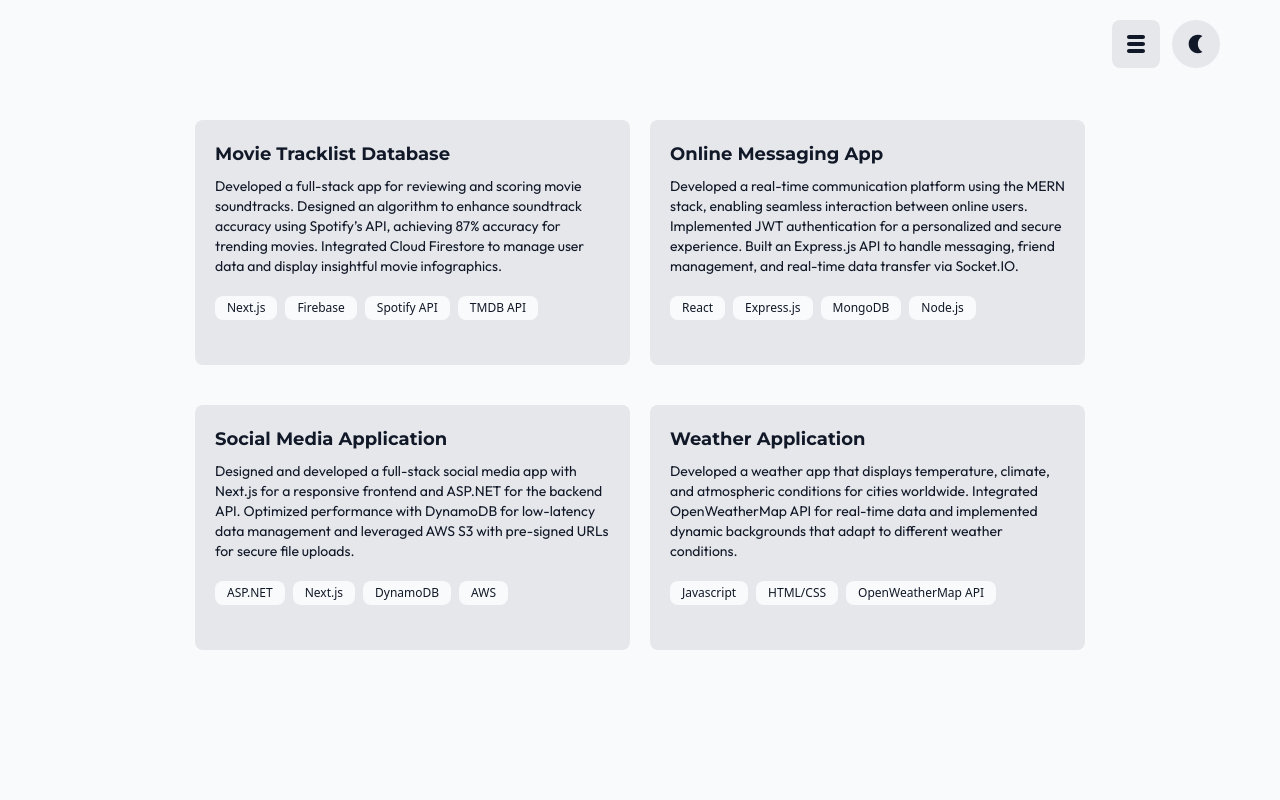
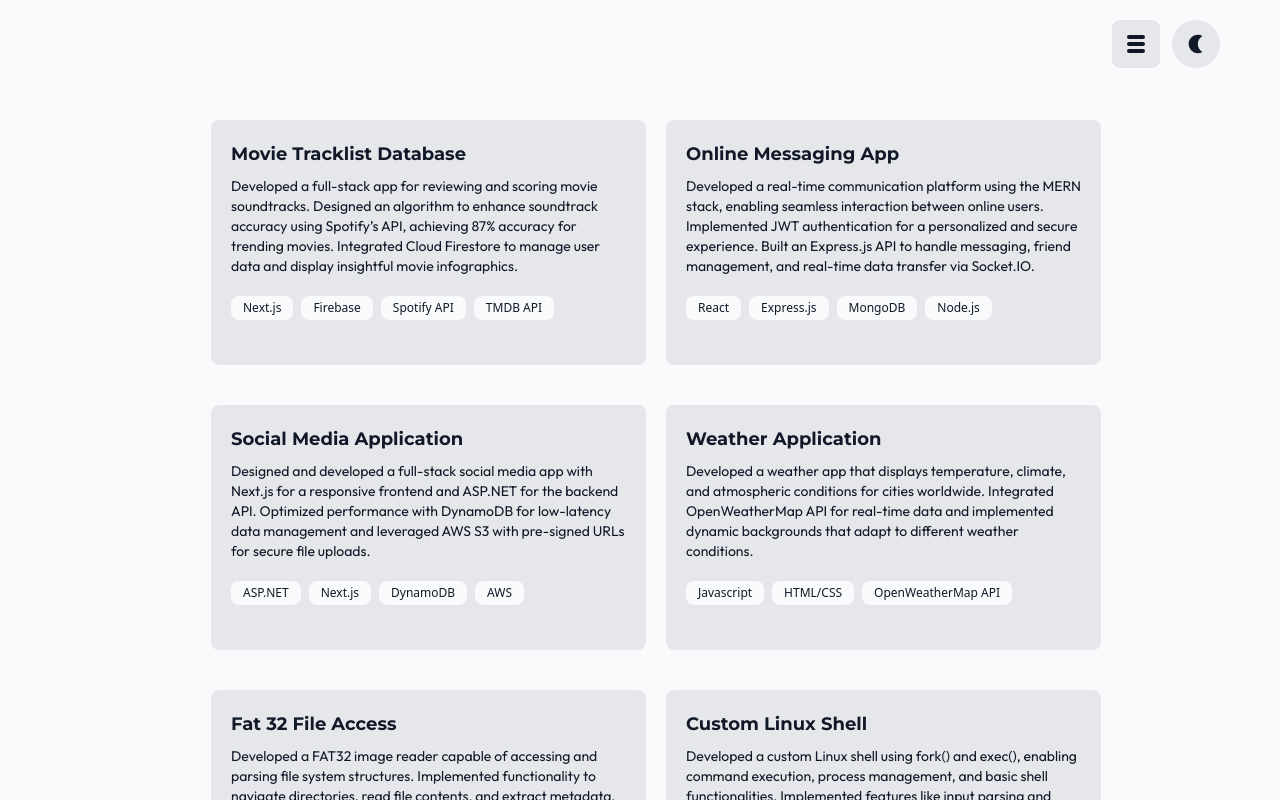
Before and after one commit to hquino1/hquino1.github.io, a React (Vite) app: page /projects in a window 1280 px wide. Built offline with nearby package versions, Linux system fonts and the light colour scheme.

Commit message:
minor styling changes

```diff
--- a/index.html
+++ b/index.html
@@ -2,7 +2,7 @@
 <html lang="en" >
   <head>
     <meta charset="UTF-8" />
-    <link rel="icon" type="image/svg+xml" href="/vite.svg" />
+    <link rel="icon" type="image/png" sizes="128x128" href="/public/hq_logo (Edited)-Picsart-BackgroundRemover.png" />
     <link rel="preconnect" href="https://fonts.googleapis.com">
     <link rel="preconnect" href="https://fonts.gstatic.com" crossorigin>
     <link href="https://fonts.googleapis.com/css2?family=Outfit:wght@100..900&display=swap" rel="stylesheet">
@@ -10,7 +10,7 @@
     <link rel="preconnect" href="https://fonts.gstatic.com" crossorigin>
     <link href="https://fonts.googleapis.com/css2?family=Montserrat:ital,wght@0,100..900;1,100..900&family=Outfit:wght@100..900&display=swap" rel="stylesheet">
     <meta name="viewport" content="width=device-width, initial-scale=1.0" />
-    <title>Vite + React</title>
+    <title>Hector Quinones</title>
   </head>
   <body>
     <div id="root"></div>
--- a/src/App.jsx
+++ b/src/App.jsx
@@ -46,7 +46,7 @@ function App() {
       {showNavbar && <div className='fixed h-full w-full bg-black/50 z-40'></div>}
       {showNavbar && <LimitedNavigation></LimitedNavigation>}
       <Navigation />
-      <div class="flex-1 sm:px-8 overflow-y-auto bg-[#F9FAFB] dark:bg-[#0F172A]">
+      <div class="flex-1 sm:pl-8 overflow-y-auto bg-[#F9FAFB] dark:bg-[#0F172A]">
         <Routes>
           <Route path='/' element={<About />} />
           <Route path='/projects' element={<Projects />} />
--- a/src/components/LimitedNavigation.jsx
+++ b/src/components/LimitedNavigation.jsx
@@ -15,7 +15,7 @@ const LimitedNavigation = () => {
 
     <>
       {/* Desktop navigation */}
-      <nav className="dark:bg-[#1E293B] bg-[#E5E7EB] h-full w-72 p-7 font-[Outfit] z-50 fixed">
+      <nav className="dark:bg-[#1E293B] bg-[#E5E7EB] h-full w-65 p-7 font-[Outfit] z-50 fixed">
         <NavigationItem name={"About"} Icon={IoPerson} to={"/"}/>
         <NavigationItem name={"Projects"} Icon={AiFillCode} to={"/projects"}/>
         <NavigationItem name={"Skills"} Icon={AiFillRocket} to={"/skills"}/>
@@ -23,9 +23,9 @@ const LimitedNavigation = () => {
         <hr className="border-t border-gray-300 dark:border-gray-700 mx-7 mb-5" />
         <h1 className=' mb-5 text-lg text-[#111827] dark:text-[#F1F5F9]'>Social Links</h1>
 
-        <LinkItem name={"Github"} Icon={FaGithub}/>
-        <LinkItem name={"LinkedIn"} Icon={FaLinkedin}/>
-        <LinkItem name={"Resume"} Icon={IoIosPaper}/>
+        <LinkItem name={"Github"} Icon={FaGithub} link={"https://github.com/hquino1"}/>
+        <LinkItem name={"LinkedIn"} Icon={FaLinkedin} link={"https://linkedin.com/in/hectorquino"}/>
+        <LinkItem name={"Resume"} Icon={IoIosPaper} link={"https://github.com/hquino1/portfolio-content/blob/main/Hector_Quinones_Resume.pdf"}/>
       </nav>
 
     </>
--- a/src/pages/Projects.jsx
+++ b/src/pages/Projects.jsx
@@ -7,6 +7,10 @@ function Projects() {
         { title: 'Online Messaging App', tags: ['React', 'Express.js', 'MongoDB', 'Node.js'], info: "Developed a real-time communication platform using the MERN stack, enabling seamless interaction between online users. Implemented JWT authentication for a personalized and secure experience. Built an Express.js API to handle messaging, friend management, and real-time data transfer via Socket.IO."},
         { title: 'Social Media Application', tags: ['ASP.NET', 'Next.js', 'DynamoDB', 'AWS'], info: "Designed and developed a full-stack social media app with Next.js for a responsive frontend and ASP.NET for the backend API. Optimized performance with DynamoDB for low-latency data management and leveraged AWS S3 with pre-signed URLs for secure file uploads."},
         { title: 'Weather Application', tags: ['Javascript', 'HTML/CSS', 'OpenWeatherMap API'], info: "Developed a weather app that displays temperature, climate, and atmospheric conditions for cities worldwide. Integrated OpenWeatherMap API for real-time data and implemented dynamic backgrounds that adapt to different weather conditions."},
+        { title: 'Fat 32 File Access', tags: ['Low-Level', 'C', 'Linux'], info: "Developed a FAT32 image reader capable of accessing and parsing file system structures. Implemented functionality to navigate directories, read file contents, and extract metadata, enabling efficient interaction with FAT32 disk images."},
+        { title: 'Custom Linux Shell', tags: ['Low-Level', 'C', 'Linux'], info: "Developed a custom Linux shell using fork() and exec(), enabling command execution, process management, and basic shell functionalities. Implemented features like input parsing and concurrent process handling for an interactive user experience."},
+        { title: 'Custom Memory Allocator', tags: ['Low-Level', 'C', 'Linux'], info: "Developed a custom memory allocator managing dynamic memory allocation with malloc(), free(), and realloc() equivalents. Implemented strategies like free list management and block coalescing to optimize memory usage and reduce fragmentation."},
+        { title: 'OS Optimization', tags: ['Low-Level', 'C', 'Linux'], info: "Modified a Round Robin scheduler to implement a Priority Scheduling algorithm, ensuring processes are executed based on priority levels. Integrated dynamic priority adjustments and starvation prevention to optimize CPU scheduling efficiency."},
   ];
 
   return (
```
Also changed, not shown: public/hq_logo (Edited)-Picsart-BackgroundRemover.png (added), src/assets/favicon-96x96.png (added).
